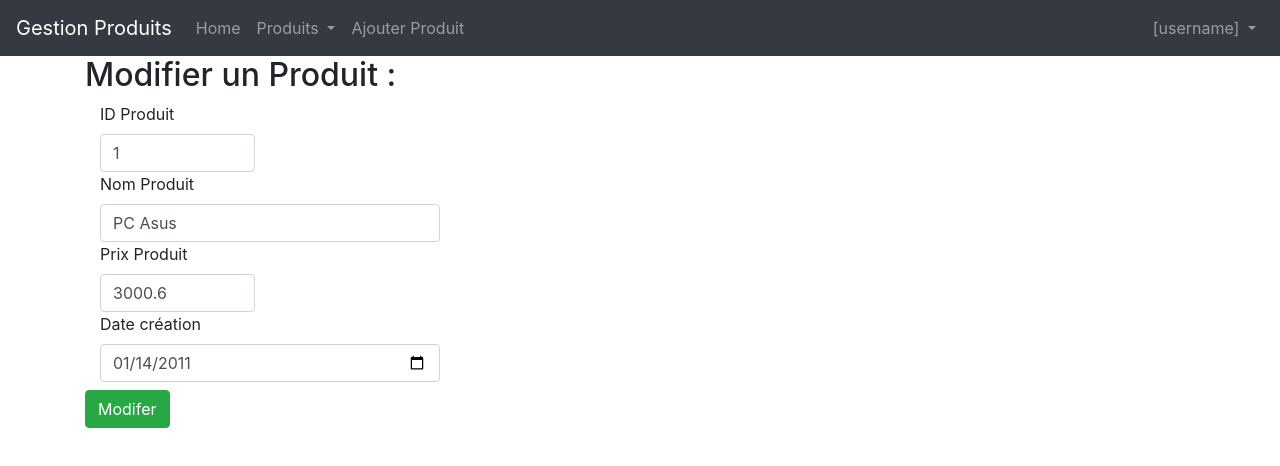
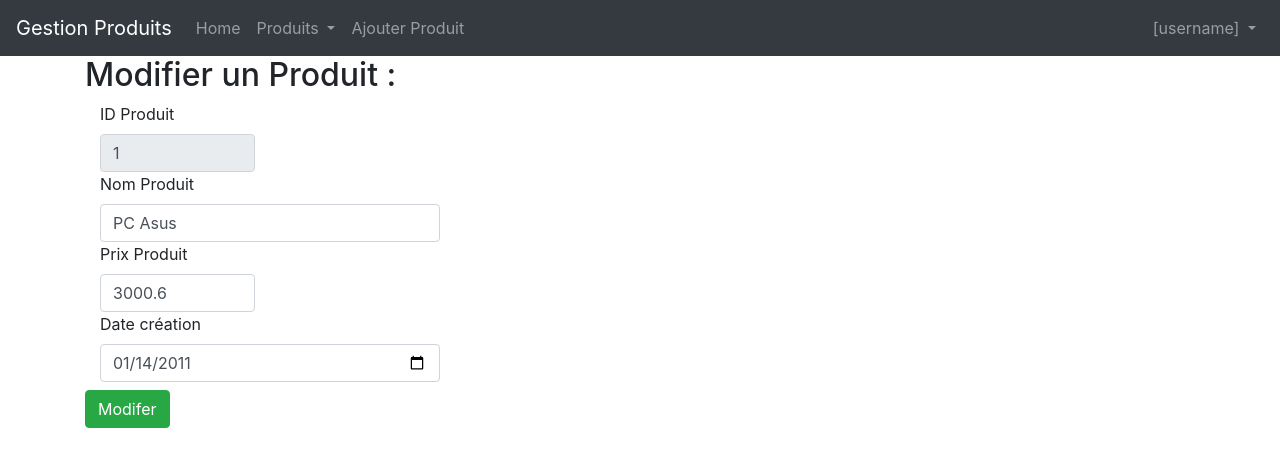
Before and after one commit to Kheuzayni/ManageProductFrontEnd, an Angular app: page /updateProduit/1 in a window 1280 px wide. Shown: the top 466 px of the page. Built offline with nearby package versions, Linux system fonts and the light colour scheme.

Commit message:
Cacher le champ Id Produit ou le rendre Read Only

```diff
--- a/src/app/update-produit/update-produit.component.html
+++ b/src/app/update-produit/update-produit.component.html
@@ -3,11 +3,11 @@
     <h2>Modifier un Produit :</h2>
     </div>
     <form >
-    <div class="col-sm-2 col-md-2 col-lg-2">
-    <label >ID Produit</label>
-    <input type="text" [(ngModel)]="currentProduit.idProduit"
-    name="idProduit" class="form-control">
-    </div>
+        <div class="col-sm-2 col-md-2 col-lg-2">
+            <label >ID Produit</label>
+            <input readonly type="text" [(ngModel)]="currentProduit.idProduit"
+            name="idProduit" class="form-control">
+            </div>
     <div class="col-sm-4 col-md-4 col-lg-4" >
     <label >Nom Produit</label>
     <input type="text"[(ngModel)]= "currentProduit.nomProduit"
```
